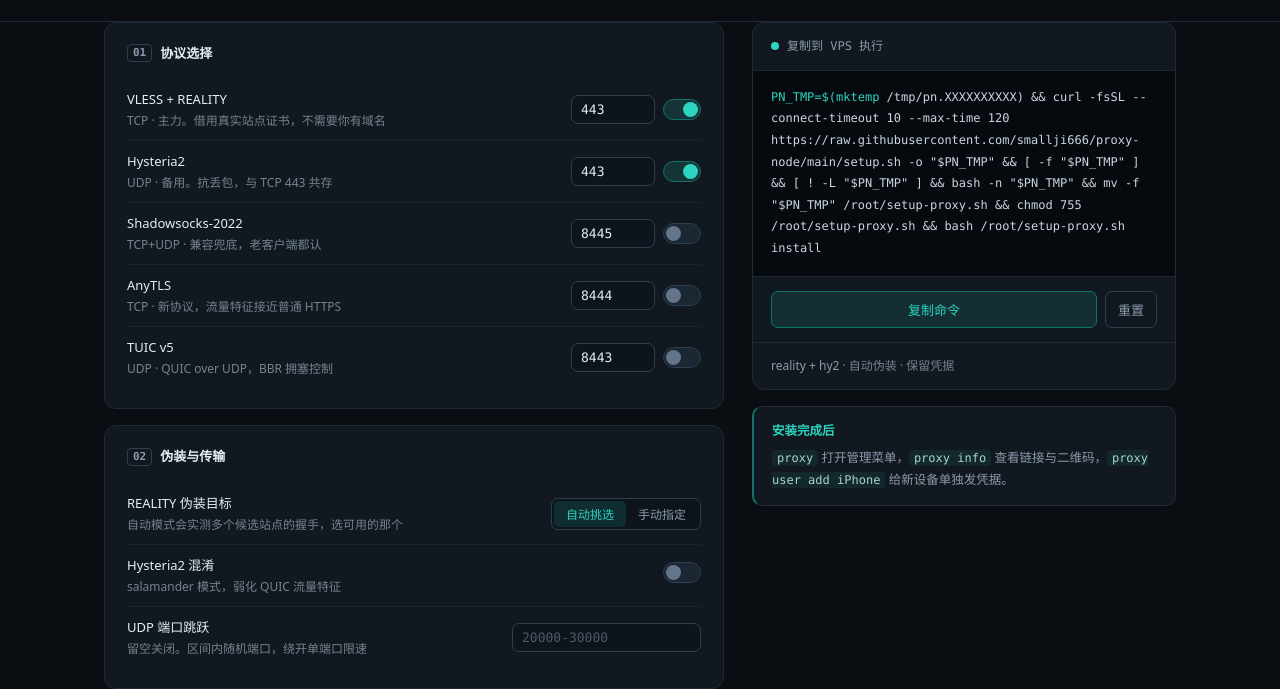
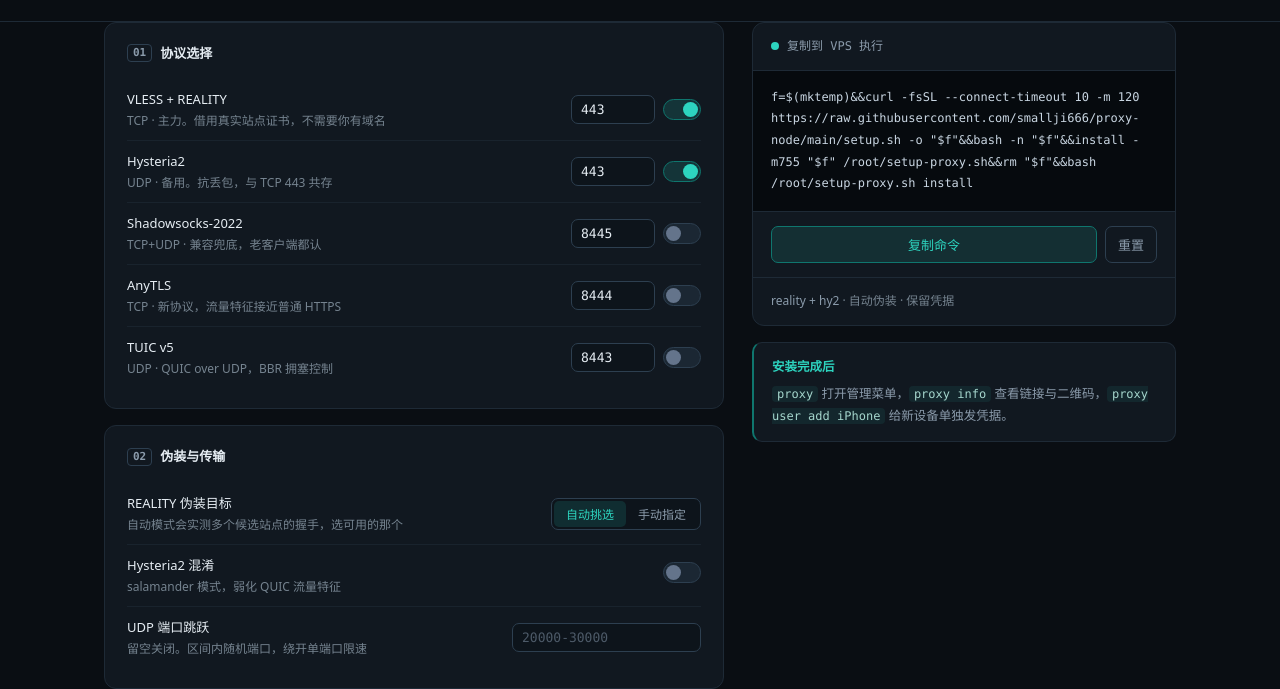
Before and after one commit to smallji666/proxy-node, a plain HTML site: page docs/index.html in a window 1280 px wide. Shown: the part 115-804 px from the top of the page. Drawn offline with Linux system fonts and the light colour scheme.

Commit message:
一键命令从 344 压到 220 字符: 删掉两条恒真的断言 + 合成落盘步骤
- [ -f $f ] 恒真(curl -f 失败即断链, -o 必然创建文件)
- [ ! -L $f ] 无效(mktemp O_EXCL 建新文件, /tmp sticky 位换不掉)
- mv+chmod 合成 install -m755, 补 rm $f(install 是复制, 否则每次留 200KB)
- 新增长度闸门(100~230)+ 结构闸门, 三处同步

```diff
--- a/docs/index.html
+++ b/docs/index.html
@@ -467,15 +467,16 @@ footer .sep{color:var(--line2)}
 
     var sub = state.mode === "clean" ? "install --clean" : "install";
     var prefix = env.length ? env.join(" ") + " " : "";
-    // 四步: mktemp 随机临时文件 -> 语法校验 -> 原子替换 -> 执行。
+    // 六步: mktemp 随机临时文件 -> 下载 -> 语法校验 -> 复制到正式位置 -> 清临时文件 -> 执行。
     // 不能用固定的 /tmp/pn.sh: /tmp 全局可写, 预置符号链接会让 root 的 curl -o 截断目标。
     // 不能直接 -o 到 /root/setup-proxy.sh: 下载中断会把磁盘上那份能用的脚本顶成半截文件。
-    // 环境变量只作用于最后那一步 bash, 所以放在 mv 之后。
+    // 必须落盘再执行: 脚本用 readlink -f "$0" 找自己, 跑 /tmp 下的文件会把 proxy 软链指到 /tmp。
+    // 环境变量只作用于最后那一步 bash, 所以放在 install 之后。
     // 必须带超时: 目标被阻断时无超时的 curl 会长时间停在"连接中"不给任何输出,
     // 用户以为脚本坏了, 其实还在等一个永远不来的 SYN。
-    return "PN_TMP=$(mktemp /tmp/pn.XXXXXXXXXX) && curl -fsSL --connect-timeout 10 --max-time 120 " + REPO + " -o \"$PN_TMP\" && " +
-           "[ -f \"$PN_TMP\" ] && [ ! -L \"$PN_TMP\" ] && bash -n \"$PN_TMP\" && " +
-           "mv -f \"$PN_TMP\" /root/setup-proxy.sh && chmod 755 /root/setup-proxy.sh && " +
+    // 别再往上加保险: 这条命令已经 200 字符出头, 每多一段都在劝退第一次用的人。
+    return "f=$(mktemp)&&curl -fsSL --connect-timeout 10 -m 120 " + REPO + " -o \"$f\"&&" +
+           "bash -n \"$f\"&&install -m755 \"$f\" /root/setup-proxy.sh&&rm \"$f\"&&" +
            prefix + "bash /root/setup-proxy.sh " + sub;
   }
 
```
Also changed, not shown: 6 other files.
